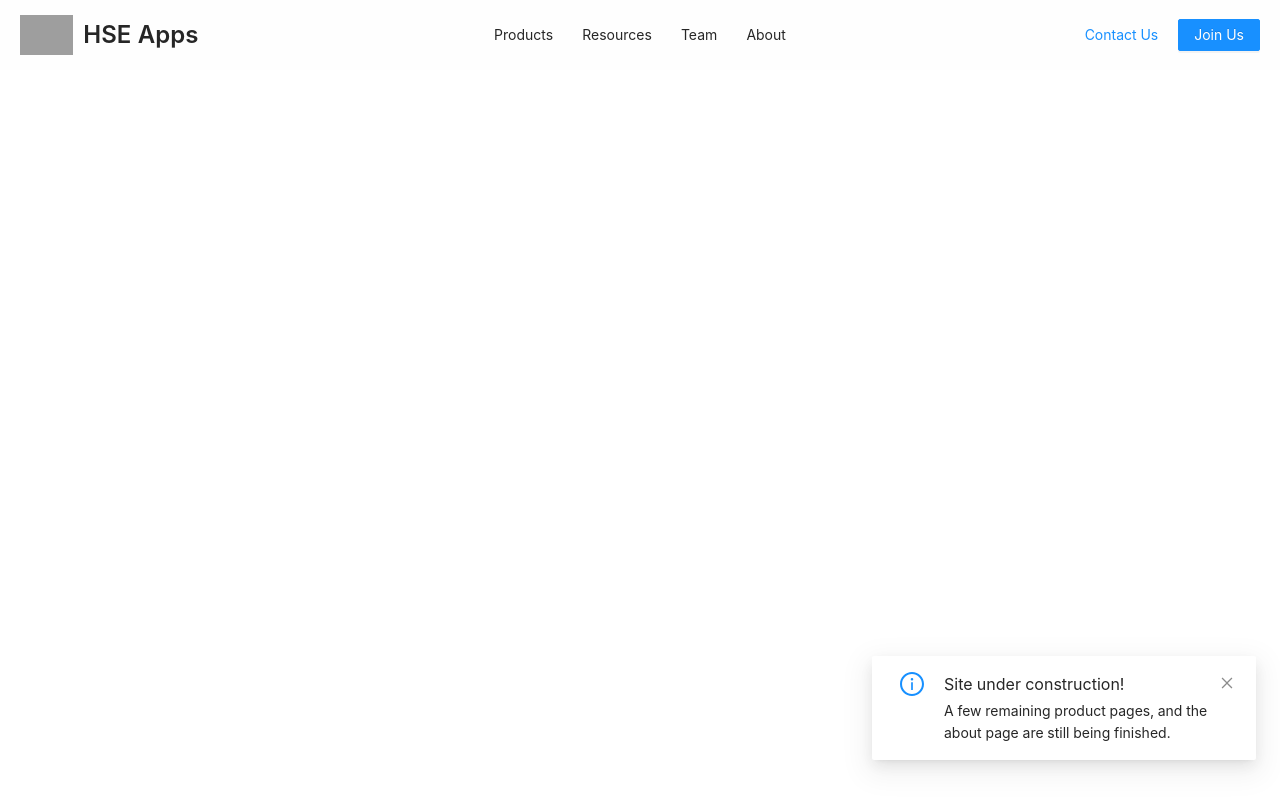
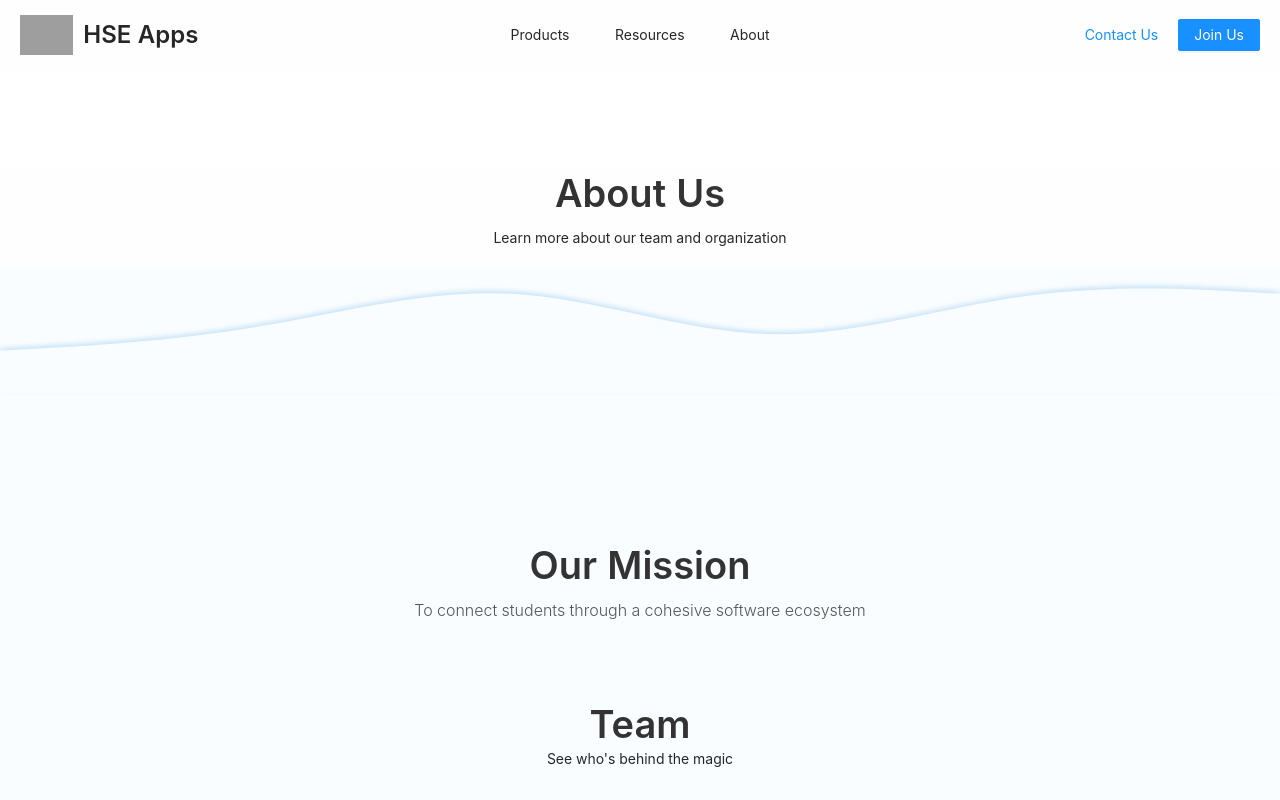
Before and after one commit to lakshayMahajan/org-site, a React (Create React App) app: page /about in a window 1280 px wide. Shown: the top 800 px of the page. Built offline with nearby package versions, Linux system fonts and the light colour scheme; grey boxes are pictures that could not be loaded.

Commit message:
Final Changes

```diff
--- a/src/App.js
+++ b/src/App.js
@@ -7,19 +7,14 @@ import Team from './views/Team/Team'
 import Product from './views/Product/Product'
 import Resource from './views/Resource/Resource'
 import Display from './views/Display/Display'
+import About from './views/About/About'
 
 
 import Navbar from './views/shared/Navbar'
 
 function App() {
 
-  notification.info({
-    message: 'Site under construction!',
-    description:
-      'A few remaining product pages, and the about page are still being finished.',
-    placement: 'bottomRight',
-    duration: '20'
-  })
+
 
   return (
     <Router>
@@ -27,9 +22,9 @@ function App() {
         <Navbar/>
         <Switch>
           <Route exact path="/" component={Landing}/>
-          <Route exact path="/team" component={Team}/>
           <Route exact path="/products" component={Product}/>
           <Route exact path="/resources" component={Resource}/>
+          <Route exact path="/about" component={Team}/>
           <Route exact path="/products/:product" component={Display}/>
           <Route exact path="/resources/:resource" component={Display}/>
 
--- a/src/views/Resource/Resource.jsx
+++ b/src/views/About/About.jsx
@@ -7,10 +7,9 @@ import {motion} from 'framer-motion'
 import useMedia from '../shared/useMedia'
 
 
-import ethan from '../../assets/people/ethan.png'
 import { LinkOutlined} from '@ant-design/icons';
 
-import ResourceCard from './ResourceCard'
+
 
 const {Title, Text} = Typography
 
@@ -33,17 +32,16 @@ const bigContainerVariants = {
 
 
 
-const Resource = () => {
+const Product = () => {
+
 
     React.useEffect(() => {
-        document.title = "HSE Apps | Resources"
+        document.title = "HSE Apps | Products"
     })
-
 
     const [view, setView] = useState("role")
 
-
-    const smallerLayout = useMedia(['(min-width: 1200px)', '(max-width: 1200px)'], [false, true])
+    const smallerLayout = useMedia(['(min-width: 1300px)', '(max-width: 1300px)'], [false, true])
 
     const mobile = useMedia(['(min-width: 500px)', '(max-width: 500px)'], [false, true])
 
@@ -53,8 +51,8 @@ const Resource = () => {
     return(
         <div style={{marginTop: "100px", marginBottom: '50px', width: "100%", background: "#fefefe", position: 'static', display: 'flex', alignItems: 'center', flexDirection: 'column'}}>
             <motion.div initial={{opacity: 0}} animate={{opacity: 1}} transition={{duration: 0.7}} style={{position: 'static', textAlign: 'center', marginBottom: '10px', zIndex:6}}>
-                <Title level={1} style={{color: "#333", marginBottom: "10px"}}>Resources</Title>
-                <Text>See the tools we use to facilitate creation</Text>
+                <Title level={1} style={{color: "#333", marginBottom: "10px"}}>About Us</Title>
+                <Text>See what our orgnization is all about</Text>
             </motion.div>
             <motion.div
                 style={{marginTop: "10px", width: "100%", display: 'flex', background: "#fafdff", display: "flex", alignItems: "center", flexDirection: "column", position: "static" }}
@@ -69,22 +67,16 @@ const Resource = () => {
                     animate="visible"
                     style={{width: smallerLayout ?  "90%" : '80%', zIndex: "3", marginTop: smallerLayout ?  mobile ?'calc(100% * .3)': 'calc(100% * .19)' : 'calc(100% * .14)', maxWidth: '1400px'}}
                 >
-                    <div style={{display: 'flex', flexWrap: "wrap", justifyContent: smallerLayout ? 'center ':'space-between'}}>
+                <div style={{width: '100%', display: 'flex', alignItems: 'center', flexDirection: 'column'}}>
+                    <Title level={1} style={{color: "#333", marginBottom: "10px"}}>Our Mission</Title>
+                    <Title level={4} style={{fontSize: smallerLayout ? '16px' : '20px',fontWeight: '300', margin: '0px', color: '#555'}}>To connect students through a cohesive software ecosystem</Title>
 
-
-                        <ResourceCard link="https://github.com/HSE-Apps/hse-key" status="Released" title="Key" description="The auth and utility API powering our creations."/>
-                        <ResourceCard  status="Released" title="Boiler" description="React boiler plate that integrates Key, allowing for rapid development."/>
-                        <ResourceCard status="Building" title="Lib" description="A client library for Key."/>
-
-                    </div>
+                </div>
 
                 </motion.div>
             </motion.div>
         </div>
     )
-
-
-
 }
 
-export default Resource
+export default Product
--- a/src/views/Resource/ResourceCard.jsx
+++ b/src/views/Resource/ResourceCard.jsx
@@ -30,7 +30,7 @@ const CustomTag = ({children, color}) => {
 
 const ProductCard = ({img, title, description, last, status, link}) => {
 
-    const smallerLayout = useMedia(['(min-width: 1200px)', '(max-width: 1200px)'], [false, true])
+    const smallerLayout = useMedia(['(min-width: 1300px)', '(max-width: 1300px)'], [false, true])
 
 
     const statusColor = {
@@ -40,8 +40,13 @@ const ProductCard = ({img, title, description, last, status, link}) => {
         "Planning": "#eb2f96"
     }
 
+    const links = {
+        Key: "https://github.com/HSE-Apps/hse-key",
+        Boiler: "https://github.com/HSE-Apps/boiler"
+    }
+
     return(
-    <Link href={link}  style={{margin: '0px', width: smallerLayout ? "95%": "45%",maxWidth: smallerLayout ? '700px' : ''}}>
+    <a href={links[title]} target="_blank"  style={{margin: '0px', width: smallerLayout ? "95%": "45%",maxWidth: smallerLayout ? '700px' : ''}}>
      <motion.div whileHover={{x: 10}} variants={productVariants}  style={{boxShadow: " 2px 2px 15px rgb(0,118,220,0.18) ", width: '100%', height: "120px", borderRadius: "10px", cursor: 'pointer', display: "flex", justifyContent: "space-between", alignItems: "center", margin: "20px 0px", padding: "24px"}}>
             <div>
                 <div style={{display: 'flex', alignItems:'center', width: "60%"}}>
@@ -55,7 +60,7 @@ const ProductCard = ({img, title, description, last, status, link}) => {
                 <img src={logo} style={{height: "30%", maxHeight: '75px', marginleft: '10px'}}/>
             </div>
         </motion.div>
-    </Link>
+    </a>
 
     )
 }
--- a/src/views/Team/Team.jsx
+++ b/src/views/Team/Team.jsx
@@ -91,8 +91,8 @@ const Team = () => {
     return(
         <div style={{overflowX:'hidden ',marginTop: "100px", marginBottom: '50px', width: "100%", background: "#fefefe", position: 'static', display: 'flex', alignItems: 'center', flexDirection: 'column'}}>
             <motion.div initial={{opacity: 0}} animate={{opacity: 1}} transition={{duration: 0.7}} style={{position: 'static', textAlign: 'center', marginBottom: '10px', zIndex:6}}>
-                <Title level={1} style={{color: "#333", marginBottom: "10px"}}>Team</Title>
-                <Text>See who's behind the magic</Text>
+                <Title level={1} style={{color: "#333", marginBottom: "10px"}}>About Us</Title>
+                <Text>Learn more about our team and organization</Text>
             </motion.div>
             <motion.div
                 style={{marginTop: "10px", width: "100%", display: 'flex', background: "#fafdff", display: "flex", alignItems: "center", flexDirection: "column", position: "static" }}
@@ -108,6 +108,7 @@ const Team = () => {
                         <Text>By Product</Text>
                     </div>
                 </motion.div> */}
+
                 {view == "role" &&
                 <motion.div
                     key={2}
@@ -116,7 +117,17 @@ const Team = () => {
                     animate="visible"
                     style={{width: '85%', maxWidth: genWidth(), zIndex: "3",  marginTop: smallerLayout ?  mobile ?' calc(100% * .3)': 'calc(100% * .19)' : 'calc(100% * .14)'}}
                 >
+                     <div style={{width: '100%',textAlign:'center',marginTop: '30px',marginBottom: '50px', display: 'flex', alignItems: 'center', flexDirection: 'column'}}>
+                        <Title level={1} style={{color: "#333", marginBottom: "10px"}}>Our Mission</Title>
+                        <Title level={4} style={{fontSize: smallerLayout ? '16px' : '20px',fontWeight: '300', margin: '0px', color: '#555'}}>To connect students through a cohesive software ecosystem</Title>
 
+                    </div>
+                    <div style={{width: '100%',textAlign:'center',marginTop: '80px',marginBottom: '10px', display: 'flex', alignItems: 'center', flexDirection: 'column'}}>
+                        <Title level={1} style={{color: "#333", marginBottom: "0px"}}>Team</Title>
+                        <Text>See who's behind the magic</Text>
+
+
+                    </div>
                     <MemberList title="Board" noLink={true}>
                         <TeamCard info={{
                                         name: "Preston McCrary",
--- a/src/views/shared/Navbar.jsx
+++ b/src/views/shared/Navbar.jsx
@@ -36,7 +36,6 @@ const Navbar = () => {
                         <p style={{fontSize: "15px"}}><Link to='/' onClick={() => setNavV(false)}> <HomeOutlined style={{marginRight: '5px'}}/> Home </Link></p>
                         <p style={{fontSize: "15px"}}><Link to='/products' onClick={() => setNavV(false)}> <DesktopOutlined style={{marginRight: '5px'}}/> Products</Link></p>
                         <p style={{fontSize: "15px"}}><Link to='/resources' onClick={() => setNavV(false)}> <CodeOutlined style={{marginRight: '5px'}}/> Resources </Link></p>
-                        <p style={{fontSize: "15px"}}><Link to='/team' onClick={() => setNavV(false)}> <TeamOutlined style={{marginRight: '5px'}}/> Team</Link></p>
                         <p style={{fontSize: "15px"}}><Link to='/about' onClick={() => setNavV(false)}> <QuestionOutlined style={{marginRight: '5px'}}/> About </Link></p>
                         <Divider></Divider>
                         <p style={{fontSize: "15px"}}><a target="_blank" href="https://airtable.com/shrgzrUWtOtwXJ67J"> <MailOutlined style={{marginRight: '5px'}}/> Contact </a></p>
@@ -56,7 +55,6 @@ const Navbar = () => {
                 <div style={{display: 'flex', alignItems: 'center',width : '350px', justifyContent: "space-evenly", justifySelf: 'center'}}>
                     <Link to="/products"><Text >Products</Text></Link>
                     <Link to="/resources"><Text>Resources</Text></Link>
-                    <Link to="/team"><Text>Team</Text></Link>
                     <Link to="/about"><Text>About</Text></Link>
 
                 </div>
```
